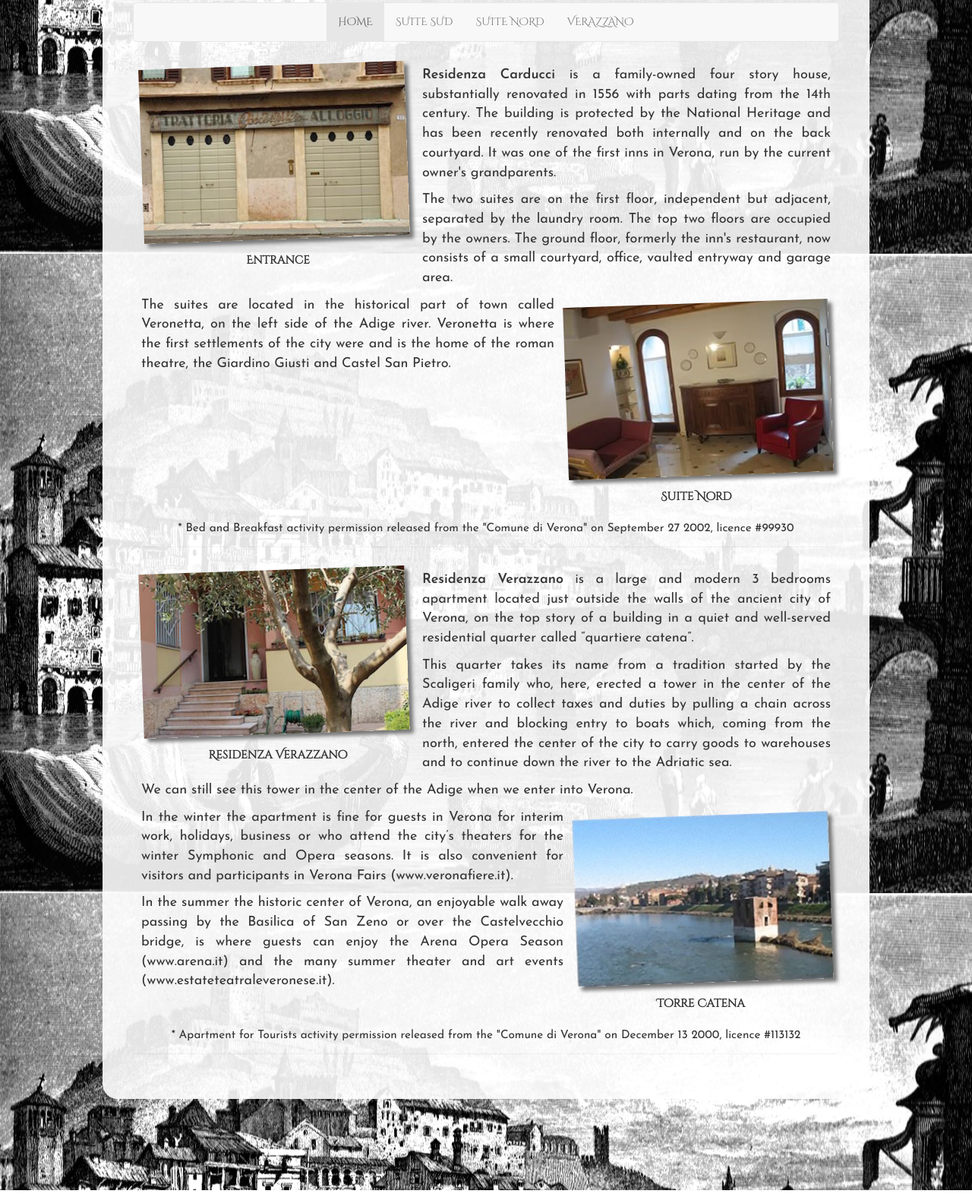
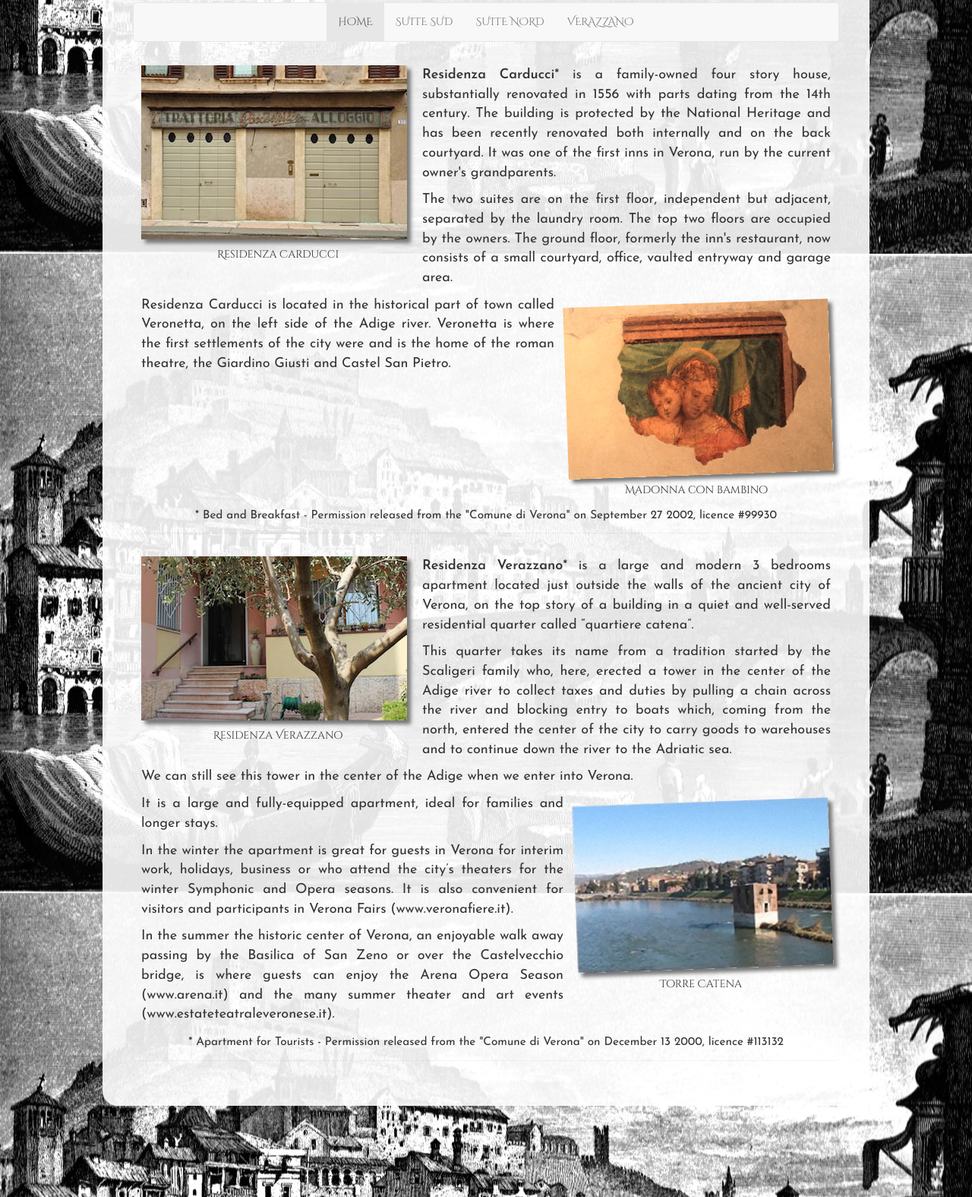
Before and after one commit to Iula79/Final-project, a website: page public/index.html at #!/show in a window 1280 px wide. Shown: the part 508-2083 px from the top of the page at 76% size. Drawn offline with nearby package versions, Linux system fonts and the light colour scheme; some packages are replaced by stand-ins of ours.

Commit message:
added content

```diff
--- a/public/css/style.css
+++ b/public/css/style.css
@@ -7,33 +7,28 @@ body {
     background-size: cover;
     font-family: Cinzel Decorative, cursive;
 }
-
 #main {
     margin: 120px;
     border-radius: 20px;
     background-color: rgba(70, 70, 70, .9);
-    padding:20px;
+    padding: 20px;
 }
-
 #header {
     height: auto;
     padding: 15px;
 }
-
 .panel {
     background-color: transparent !important;
 }
 .jumbotron {
     background-color: transparent !important;
 }
-
 h1 {
     font-family: Josefin Sans;
     font-size: 80px;
     color: white;
     /*max-width: 100%;*/
 }
-
 h2 {
     font-size: 25px;
     color: white;
@@ -42,7 +37,6 @@ p {
     font-family: Josefin Sans;
     font-size: 18px;
 }
-
 #paragraph {
     font-size: 15px;
     color: white;
@@ -62,17 +56,14 @@ p {
 #left-float {
     padding-left: 40px;
 }
-
 .btn-info {
     background-color: #424242;
     border-color: #f5f5f5;
 }
-
 .btn {
     margin: 20px;
     font-family: Cinzel Decorative, cursive;
 }
-
 ul {
     padding: 0px;
     margin: 0px;
@@ -85,19 +76,17 @@ ul {
     margin: 120px;
     border-radius: 20px;
     background-color: rgba(255, 255, 255, 0.89);
-    padding:40px;
+    padding: 40px;
 }
-
 h3 {
     font-family: Josefin Sans;
     font-size: 80px;
 }
-
 h4 {
     font-size: 40px;
 }
 h5 {
-    font-size: 15px;
+    font-size:20px;
     font-weight: bolder;
 }
 img {
@@ -111,7 +100,6 @@ iframe {
     float: none;
     vertical-align: top;
 }
-
 #mydirective {
     font-size: 40px;
 }
@@ -120,12 +108,11 @@ iframe {
     margin: 10px;
 }
 .right {
-    float:right;
+    float: right;
     margin: 10px;
 }
-
 .standalone {
-    clear:both;
+    clear: both;
 }
 .paragraph {
     text-align: justify;
@@ -135,7 +122,7 @@ iframe {
     box-shadow: 5px 5px 5px #777777;
     margin-bottom: 10px;
     margin-right: 10px;
-    transform: rotate(-2deg);
+    /*transform: rotate(-2deg);*/
 }
 .picture-L {
     box-shadow: 5px 5px 5px #777777;
@@ -149,11 +136,9 @@ iframe {
 #amenities {
     text-align: left;
 }
-
 #conditions {
     text-align: right;
 }
-
 #description {
     padding-top: 20px;
     text-align: justify;
@@ -162,37 +147,32 @@ iframe {
     padding-top: 30px;
     text-align: center;
 }
-
 .google_maps {
-
-    width:inherit;
-    frameborder:0;
-    border:20px;
+    width: inherit;
+    frameborder: 0;
+    border: 20px;
     padding: 20px;
 }
 
-
 /*------------- slider ------------*/
-/*.slider-container {
-position: absolute;
-float: right;
-height: 610px;
-}*/
 
 
-@media (max-width: 800px){
+
+
+@media screen and (max-width: 800px) {
 
     #main {
         margin: 0px;
     }
-  h1{
-    font-size:50px;
+    #main2 {
+        margin: 0px;
+    }
+    h1 {
+        font-size: 50px;
         line-height: 60px;
     }
-
-  h3{
-    font-size:50px;
+    h3 {
+        font-size: 50px;
         line-height: 60px;
     }
-
 }
--- a/public/js/BBController.js
+++ b/public/js/BBController.js
@@ -50,7 +50,7 @@ function BBController($state, $stateParams, $sce, $rootScope) {
             pricing: "between 80 and 180 per night depending on the season or events",
             conditions: ["check-in: 8PM", "check-out: 11 AM","no smoking","small pets allowed"],
             map:self.map1,
-            directions:["airbus to Stazione Porta Nuova", "72 or 73 minibus lines - Via Carducci stop" , "91 line after 8 PM or during festivities" , "there is a nearby covered parking that charges 10 Euro per day", "we are outside the ZTL area"],
+            directions:["AIRBUS to Stazione Porta Nuova - 6,00 Euro or TAXI to Via Carducci - 29,00 Euro weekdays and 34,00 Euro weekends ", " MINIBUS 72 or 73 - weekdays - 'Via Interrato dell'Acqua Morta' stop - 1,30 Euro in advance, 2,00 Euro on the bus" , " BUS 91 - evenings and weekends - 'Via Carducci' stop - 1,30 Euro in advance, 2,00 Euro on the bus" , "TAXI to Via Carducci - 12,00 Euro weekdays and 15,00 Euro weekends","there is a nearby covered parking that charges 10 Euro per day", "we are outside the ZTL area"],
             address: {
                 street: "Via Carducci 25/C",
                 Zip: "37129",
--- a/public/show.html
+++ b/public/show.html
@@ -21,23 +21,23 @@
     <div class="panel">
 
         <div class="left">
-            <img src="./images/33449157_e.jpg" alt="" class="picture-R">
-            <h5>Entrance</h5>
+            <img src="./images/33449157_e.jpg" alt="" class="picture-R"><br>
+            Residenza Carducci
         </div>
 
         <div class="paragraph">
             <p>
-                <strong>Residenza Carducci</strong> is a family-owned four story house, substantially renovated in 1556 with parts dating from the 14th century. The building is protected by the National Heritage and has been recently renovated both internally
+                <strong>Residenza Carducci</strong>* is a family-owned four story house, substantially renovated in 1556 with parts dating from the 14th century. The building is protected by the National Heritage and has been recently renovated both internally
                 and on the back courtyard. It was one of the first inns in Verona, run by the current owner's grandparents.</p>
             <p>The two suites are on the first floor, independent but adjacent, separated by the laundry room. The top two floors are occupied by the owners. The ground floor, formerly the inn's restaurant, now consists of a small courtyard, office, vaulted
                 entryway and garage area.</p>
         </div>
         <div class="right">
-            <img src="./images/card_salone.jpg" alt="" class="picture-L">
-            <h5>Suite Nord</h5>
+            <img src="./images/fresco copy.jpg" alt="" class="picture-L"><br>
+            Madonna con bambino
         </div>
         <div class="paragraph">
-            <p>The suites are located in the historical part of town called Veronetta, on the left side of the Adige river. Veronetta is where the first settlements of the city were and is the home of the roman theatre, the Giardino Giusti and Castel San
+            <p>Residenza Carducci is located in the historical part of town called Veronetta, on the left side of the Adige river. Veronetta is where the first settlements of the city were and is the home of the roman theatre, the Giardino Giusti and Castel San
                 Pietro.
             </p>
         </div>
@@ -45,7 +45,7 @@
 
         <div class="standalone">
             <p>
-                <small>* Bed and Breakfast activity permission released from the "Comune di Verona" on September 27 2002, licence #99930</small>
+                <small>* Bed and Breakfast - Permission released from the "Comune di Verona" on September 27 2002, licence #99930</small>
             </p>
         </div>
     </div>
@@ -53,12 +53,12 @@
 
     <div class="panel">
         <div class="left">
-            <img src="./images/ResidenzaVerazzano.jpg" alt="" class="picture-R">
-            <h5>Residenza Verazzano</h5>
+            <img src="./images/ResidenzaVerazzano.jpg" alt="" class="picture-R"><br>
+            Residenza Verazzano
         </div>
         <div class="paragraph">
             <p>
-                <strong>Residenza Verazzano</strong> is a large and modern 3 bedrooms apartment located just outside the walls of the ancient city of Verona, on the top story of a building in a quiet and well-served residential quarter called “quartiere catena”.
+                <strong>Residenza Verazzano</strong>* is a large and modern 3 bedrooms apartment located just outside the walls of the ancient city of Verona, on the top story of a building in a quiet and well-served residential quarter called “quartiere catena”.
             </p>
             <p>This quarter takes its name from a tradition started by the Scaligeri family who, here, erected a tower in the center of the Adige river to collect taxes and duties by pulling a chain across the river and blocking entry to boats which, coming
                 from the north, entered the center of the city to carry goods to warehouses and to continue down the river to the Adriatic sea.</p>
@@ -66,12 +66,13 @@
         </div>
 
         <div class="right">
-            <img src="images/TorreCatena_e0.jpg" alt="" class="picture-L">
-            <h5>Torre Catena</h5>
+            <img src="images/TorreCatena_e0.jpg" alt="" class="picture-L"><br>
+            Torre Catena
         </div>
 
         <div class="paragraph">
-            <p>In the winter the apartment is fine for guests in Verona for interim work, holidays, business or who attend the city’s theaters for the winter Symphonic and Opera seasons. It is also convenient for visitors and participants in Verona Fairs
+            <p>It is a large and fully-equipped apartment, ideal for families and longer stays.</p>
+            <p>In the winter the apartment is great for guests in Verona for interim work, holidays, business or who attend the city’s theaters for the winter Symphonic and Opera seasons. It is also convenient for visitors and participants in Verona Fairs
                 (www.veronafiere.it). </p>
             <p>In the summer the historic center of Verona, an enjoyable walk away passing by the Basilica of San Zeno or over the Castelvecchio bridge, is where guests can enjoy the Arena Opera Season (www.arena.it) and the many summer theater and art events
                 (www.estateteatraleveronese.it).
@@ -80,7 +81,7 @@
 
         <div class="standalone">
             <p>
-                <small>* Apartment for Tourists activity permission released from the "Comune di Verona" on December 13 2000, licence #113132</small>
+                <small>* Apartment for Tourists - Permission released from the "Comune di Verona" on December 13 2000, licence #113132</small>
             </p>
         </div>
 
```
Also changed, not shown: public/show_single.html (+14 -10 lines), public/images/fresco copy.jpg (added), public/images/png/transport-1.png (added), public/images/png/transport-2.png (added), public/images/png/transport-3.png (added), public/images/png/transport.png (added). Lines whose indentation alone changed are shown as unchanged.
